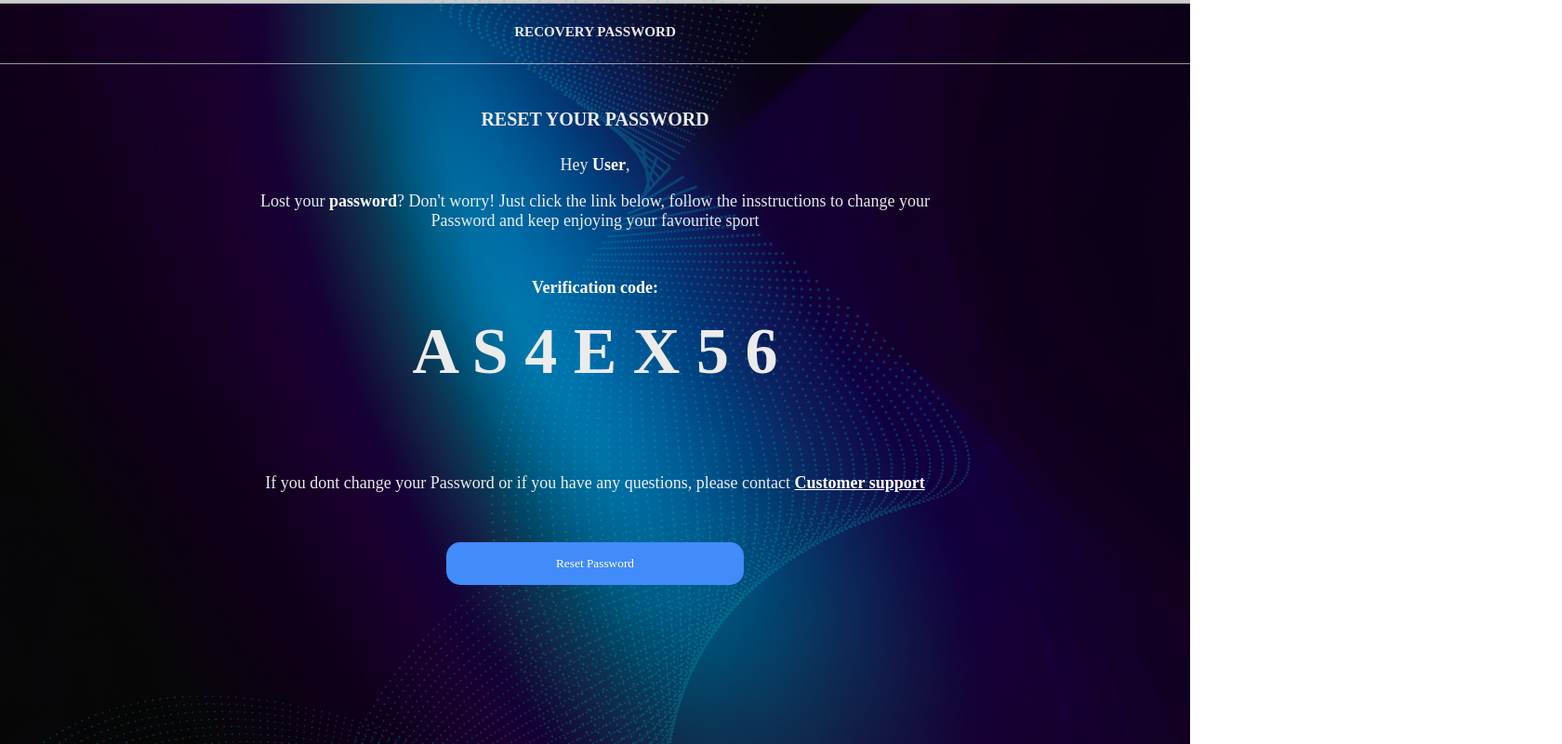
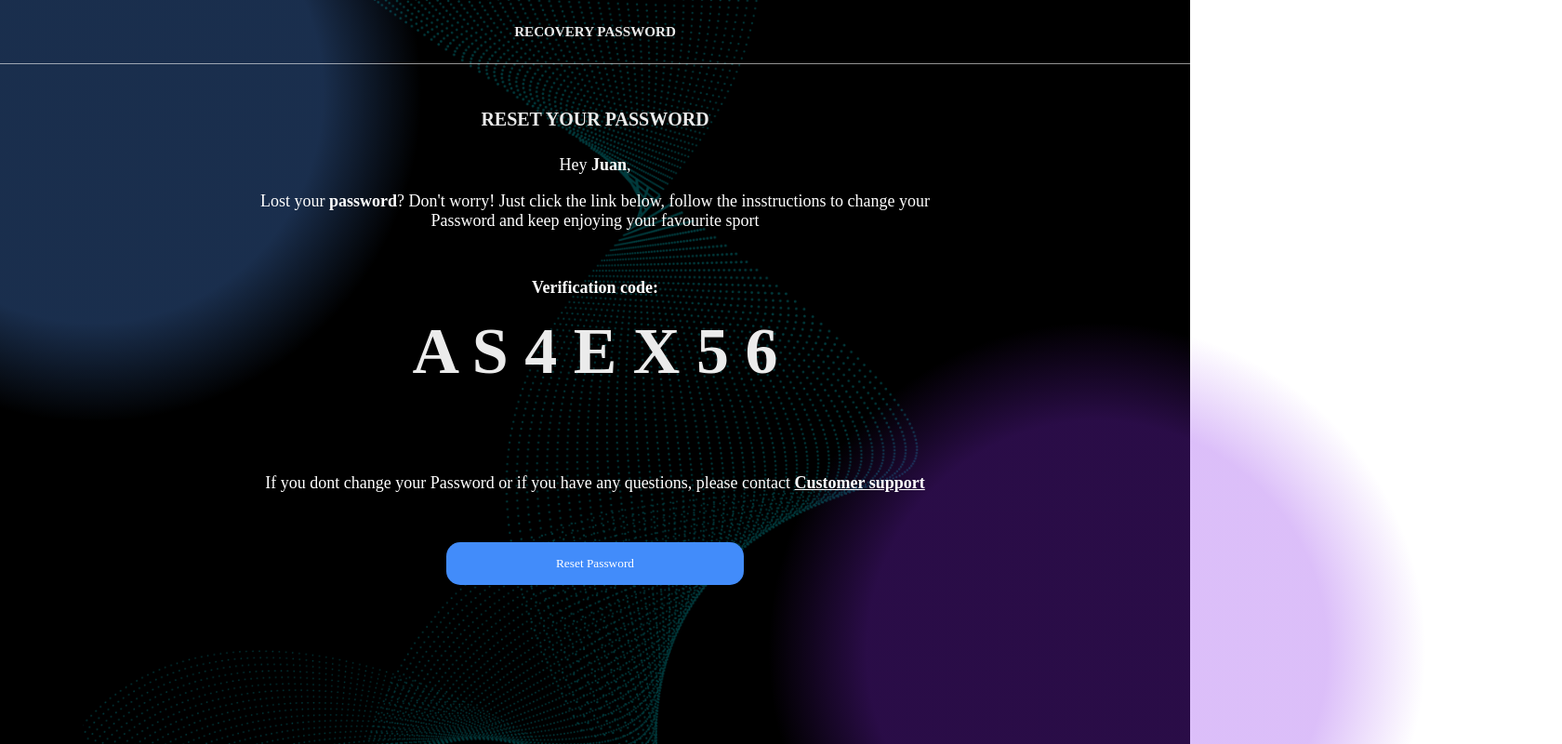
Before and after one commit to franciscof12/reset-password-canvas, a plain HTML site: page Index.html in a window 1280 px wide. Shown: the top 800 px of the page at 93% size, 1680 px wide, since content can reach past the window. Drawn offline with Linux system fonts and the light colour scheme.

Commit message:
"pure css background"

```diff
--- a/Index.html
+++ b/Index.html
@@ -8,13 +8,16 @@
     <link rel="stylesheet" href="styles.css" />
   </head>
   <body>
+    <div class="wave-image"></div>
+    <div class="top-left-gradient"></div>
+    <div class="bottom-right-gradient"></div>
     <header>
       <h5>RECOVERY PASSWORD</h5>
     </header>
     <main>
       <section class="hello-user">
         <h4>RESET YOUR PASSWORD</h4>
-        <p>Hey <strong>User</strong>,</p>
+        <p>Hey <strong>Juan</strong>,</p>
         <p>
           Lost your <strong>password</strong>? Don't worry! Just click the link
           below, follow the insstructions to change your Password and keep
@@ -26,14 +29,14 @@
         <h2>A S 4 E X 5 6</h2>
       </section>
       <section class="customer-support">
-        <p>If you dont change your Password or if you have any questions,
-            please contact <u><strong>Customer support</strong></u>
+        <p>
+          If you dont change your Password or if you have any questions, please
+          contact <u><strong>Customer support</strong></u>
         </p>
       </section>
       <section>
         <button>Reset Password</button>
       </section>
     </main>
-    <footer></footer>
   </body>
 </html>
--- a/styles.css
+++ b/styles.css
@@ -20,10 +20,65 @@ body {
   display: flex;
   flex-direction: column;
   height: 100vh;
-  background: linear-gradient(rgba(0, 0, 0, 0.2), rgba(0, 0, 0, 0.2)),
-    url("/imagenes/wave.png") no-repeat center center,
-    url("/imagenes/backgroundimg.png") no-repeat center center;
-  background-size: cover, cover, cover;
+  position: relative;
+  z-index: 0;
+}
+
+header,
+main,
+section {
+  position: relative;
+  z-index: 2;
+}
+
+.top-left-gradient,
+.bottom-right-gradient,
+.wave-image {
+  position: absolute;
+  z-index: 1;
+}
+
+.top-left-gradient {
+  position: absolute;
+  width: 1000px;
+  height: 1000px;
+  left: -400px;
+  top: -400px;
+  background: radial-gradient(
+    circle,
+    rgba(85, 153, 255, 0.3) 10%,
+    rgba(85, 153, 255, 0.3) 35%,
+    rgba(66, 139, 250, 0) 50%
+  );
+  z-index: 1;
+}
+.bottom-right-gradient {
+  position: absolute;
+  width: 1000px;
+  height: 1000px;
+  bottom: -400px;
+  right: -400px;
+  background: radial-gradient(
+    circle,
+    rgba(138, 41, 235, 0.3) 10%,
+    rgba(138, 41, 235, 0.3) 35%,
+    rgba(138, 41, 235, 0) 50%
+  );
+  z-index: 1;
+}
+
+.wave-image {
+  position: absolute;
+  top: 0;
+  left: 0;
+  width: 100%;
+  height: 100%;
+  background-color: black;
+  background-image: url("/imagenes/wave.png");
+  background-repeat: no-repeat;
+  background-position: center center;
+  background-size: contain;
+  z-index: 1;
 }
 
 header {
@@ -79,21 +134,23 @@ section {
 button {
   border: none;
   border-radius: 15px;
-  background-color: #428bfa;
+  background-color: #428cfa;
   color: white;
   padding: 15px;
   width: 320px;
   margin-top: 20px;
+  cursor: pointer;
 }
 
 p {
-  color: rgba(255, 255, 255, 0.908);
+  color: rgb(255, 255, 255);
   font-family: "Helvetica Now Text ";
   font-style: normal;
   font-weight: 400;
   font-size: 18px;
 }
 
-p > strong, p > u {
+p > strong,
+p > u {
   color: #ffffff;
 }
```
